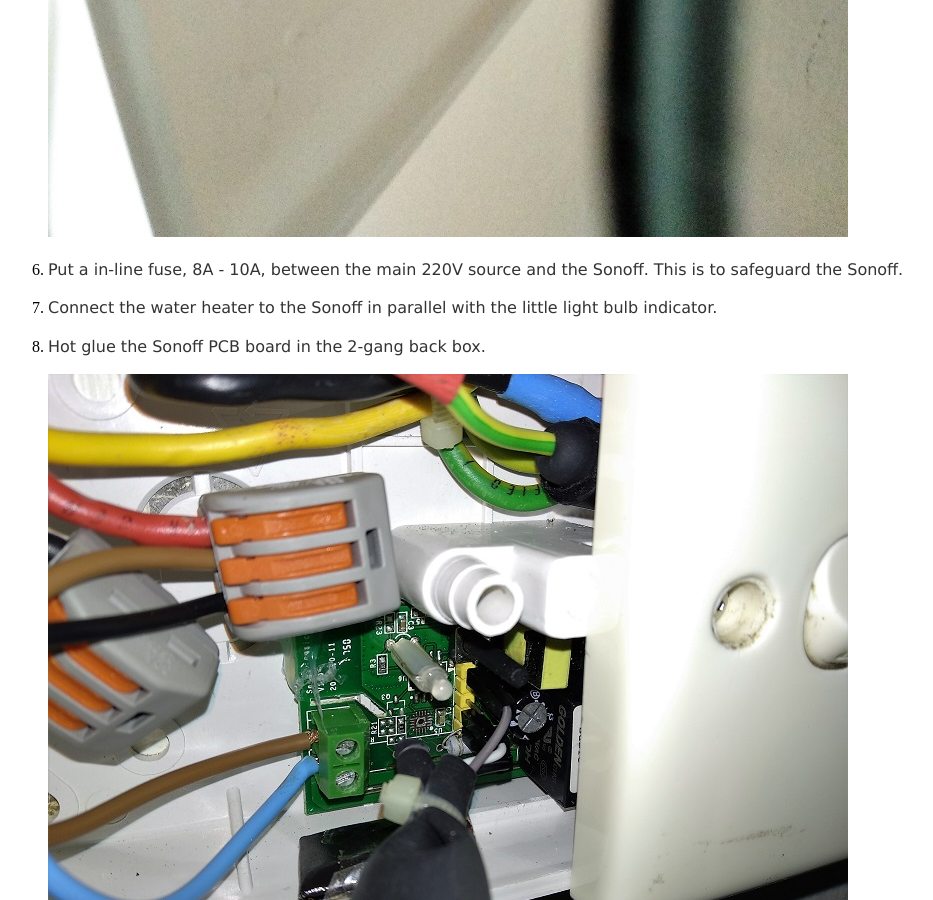
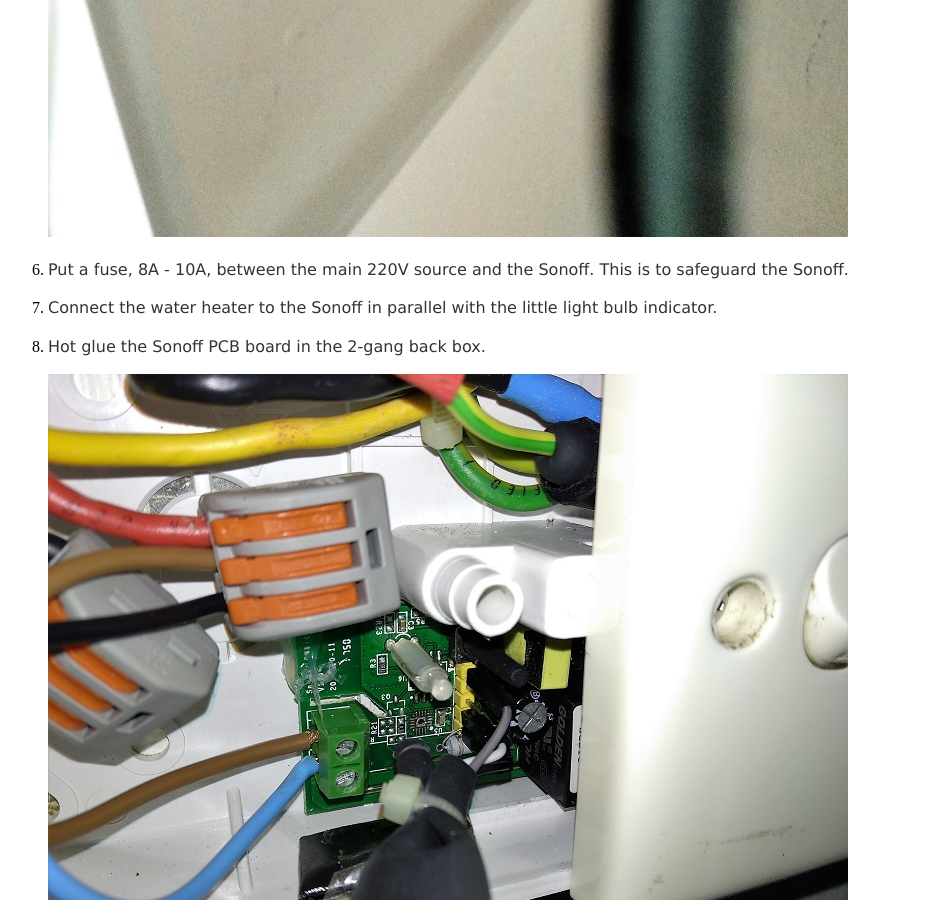
Before and after one commit to carbonpanda/carbonpanda.github.io, a Jekyll site: the page built from _posts/2018-12-02-replacing-water-heater-switch-with-sonoff.md, in a window 1280 px wide and 900 px high, scrolled down 5472 px. Shown: the whole window, without its empty margins (184-1117 px from the left). Built offline with Jekyll 4.4.1, drawn with Linux system fonts in a browser that asks for light colours.

Commit message:
Update 2018-12-02-replacing-water-heater-switch-with-sonoff.md

```diff
--- a/_posts/2018-12-02-replacing-water-heater-switch-with-sonoff.md
+++ b/_posts/2018-12-02-replacing-water-heater-switch-with-sonoff.md
@@ -90,7 +90,7 @@ Steps:
 
    ![attach touch switch](https://carbonpanda.github.io/images/hot-glue-light-touch-switch.jpg)
 
-6. Put a in-line fuse, 8A - 10A, between the main 220V source and the Sonoff. This is to safeguard the Sonoff.
+6. Put a fuse, 8A - 10A, between the main 220V source and the Sonoff. This is to safeguard the Sonoff.
 
 7. Connect the water heater to the Sonoff  in parallel with the little light bulb indicator.
 
```
